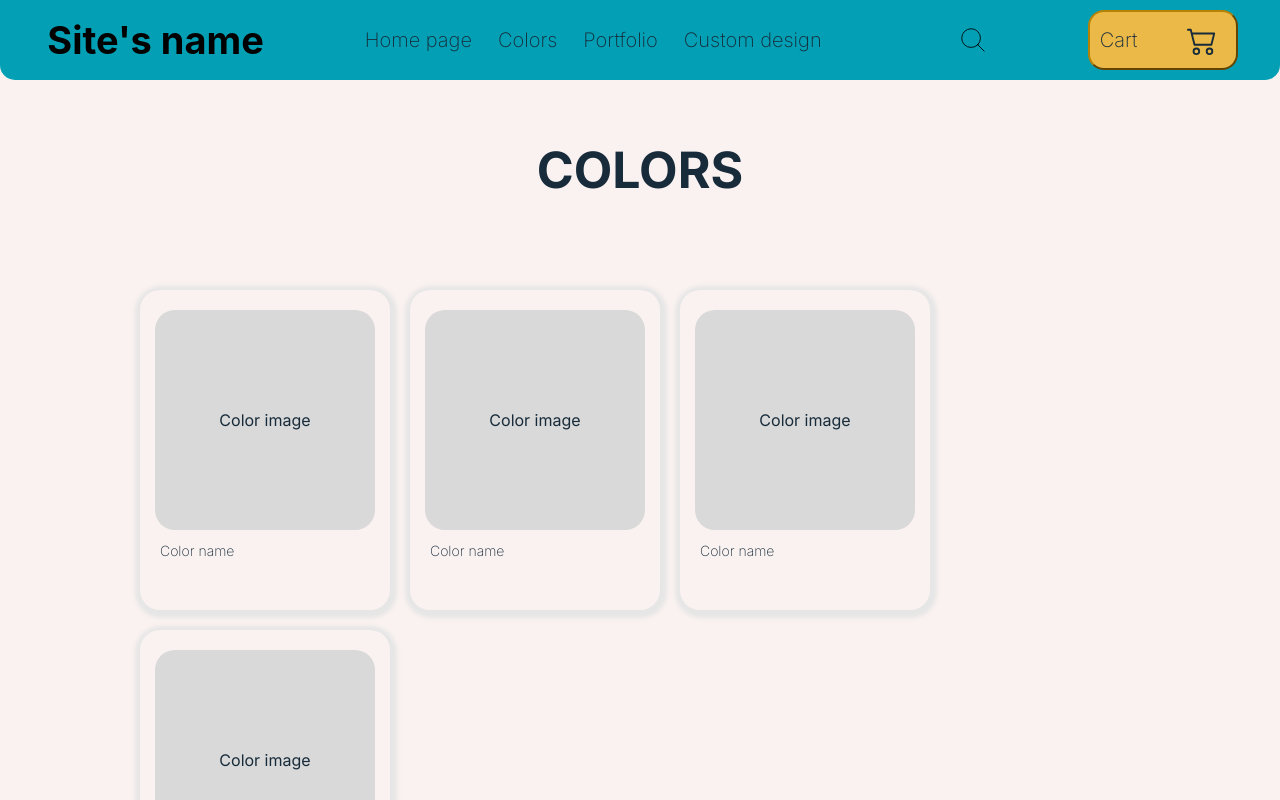
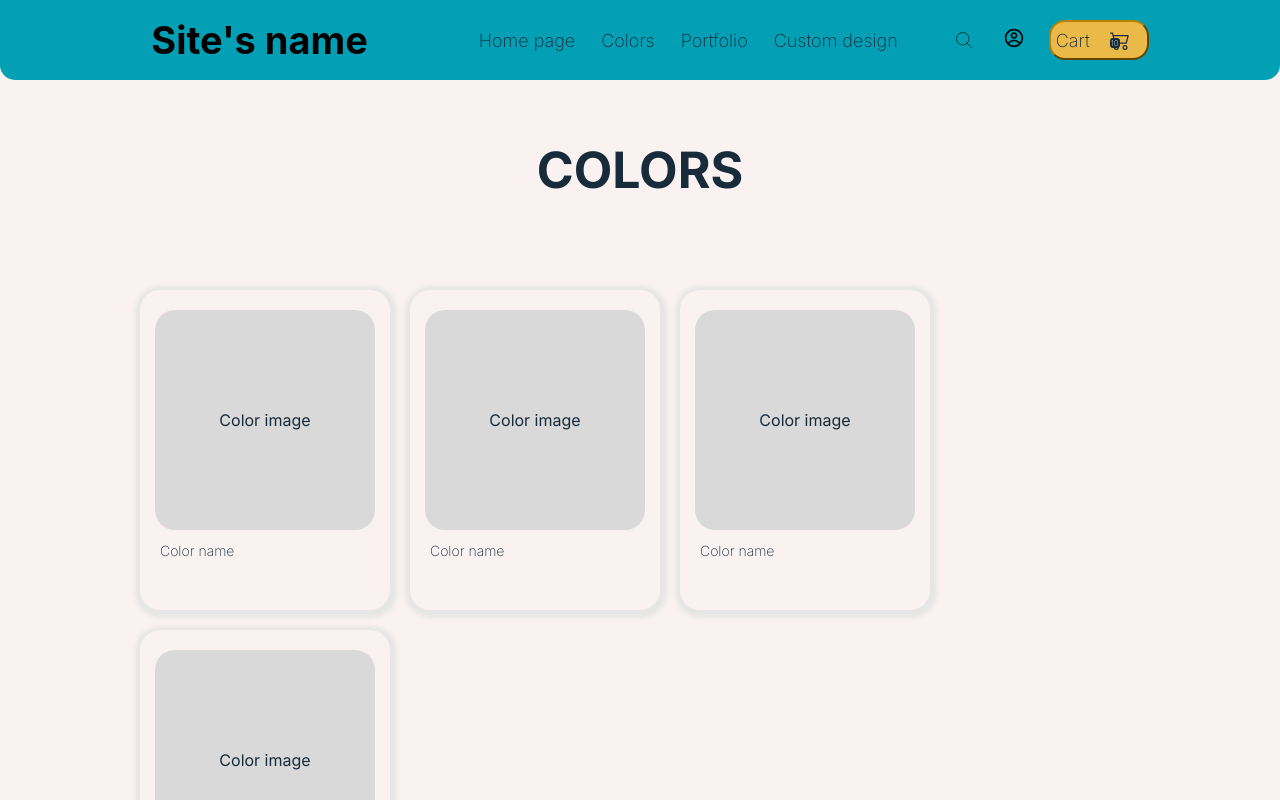
Before and after one commit to claudiamnegrea/printing-site, a React (Create React App) app: page /colors in a window 1280 px wide. Shown: the top 800 px of the page. Built offline with nearby package versions, Linux system fonts and the light colour scheme.

Commit message:
modified header and footer

```diff
--- a/src/components/footer/styles.module.css
+++ b/src/components/footer/styles.module.css
@@ -1,37 +1,54 @@
 @import url('https://fonts.googleapis.com/css2?family=Inter:ital,opsz,wght@0,14..32,100..900;1,14..32,100..900&display=swap');
+@media screen and (min-width: 750px) {
+    .wrapper {
+        flex-direction: row;
+        gap: 100px;
+    }
+}
 
-.wrapper{
+@media screen and (max-width: 750px) {
+    .wrapper {
+        flex-direction: column;
+
+        gap: 20px;
+    }
+}
+
+.wrapper {
     display: flex;
-    flex-direction: row;
     justify-content: center;
-    gap: 100px;
     background-color: #01353C;
     min-height: 210px;
 
 }
-.wrapper h1{
+
+.wrapper h1 {
     color: #FBF5F3;
     font-family: 'Inter';
     font-weight: 200;
     font-size: 18px;
 }
-.wrapper p{
+
+.wrapper p {
     color: #FBF5F3;
     font-family: 'Inter';
     font-weight: 100;
     font-size: 15px;
 }
-.phone{
+
+.phone {
     display: flex;
     flex-direction: row;
     gap: 10px;
 }
-.email{
+
+.email {
     display: flex;
     flex-direction: row;
     gap: 10px;
 }
-.insta{
+
+.insta {
     display: flex;
     flex-direction: row;
     gap: 10px;
--- a/src/components/header/index.jsx
+++ b/src/components/header/index.jsx
@@ -1,33 +1,75 @@
 import { Link } from "react-router-dom";
 import classes from "./style.module.css";
 import { HiOutlineMagnifyingGlass } from "react-icons/hi2";
+import { CgProfile } from "react-icons/cg";
 import { BsCart2 } from "react-icons/bs";
+import { NavLink } from "react-router-dom";
+import { SlMenu } from "react-icons/sl";
+import { useState } from "react";
+import { FaArrowLeft } from "react-icons/fa";
 
 export default function Header() {
+  const [visible, setVisible] = useState(false);
   return (
+    <div>
       <nav className={classes.header}>
         <h3>Site's name</h3>
-      <ul>
-        <Link to="/">
+        <ul className={classes.links}>
+          <NavLink to="/">
             <li>Home page</li>
-        </Link>
-        <Link to="/colors">
+          </NavLink>
+          <NavLink to="/colors">
             <li>Colors</li>
-        </Link>
-        <Link to="/portfolio">
+          </NavLink>
+          <NavLink to="/portfolio">
             <li>Portfolio</li>
-        </Link>
-        <Link to="/custom-design">
+          </NavLink>
+          <NavLink to="/custom-design">
             <li>Custom design</li>
-        </Link>
+          </NavLink>
         </ul>
         <HiOutlineMagnifyingGlass className={classes.search} />
-      <Link to="/cart">
+        <div className={classes.dropdown}>
+          <CgProfile className={classes.profile} />
+          <div className={classes.profile_items}>
+            <p>Orders</p>
+            <p>Logout</p>
+          </div>
+        </div>
+        <SlMenu onClick={() => setVisible(true)} className={classes.menu} />
+        <Link to="/cart" className={classes.cart}>
           <button>
             Cart
-          <BsCart2 className={classes.cart} />
+            <div className={classes.cart_icon_number}>
+              <BsCart2 className={classes.cart_icon} />
+              <p className={classes.number}>10</p>
+            </div>
           </button>
         </Link>
+        {visible ? (
+          <div className={classes.open_menu}>
+            <FaArrowLeft />
+            <p
+              onClick={() => setVisible(false)}
+              className={classes.back_button}
+            >
+              Back
+            </p>
+              <NavLink to="/" onClick={() => setVisible(false)}>
+                <li>Home page</li>
+              </NavLink>
+              <NavLink to="/colors" onClick={() => setVisible(false)}>
+                <li>Colors</li>
+              </NavLink>
+              <NavLink to="/portfolio" onClick={() => setVisible(false)}>
+                <li>Portfolio</li>
+              </NavLink>
+              <NavLink to="/custom-design" onClick={() => setVisible(false)}>
+                <li>Custom design</li>
+              </NavLink>
+          </div>
+        ) : null}
       </nav>
+    </div>
   );
 }
--- a/src/components/header/style.module.css
+++ b/src/components/header/style.module.css
@@ -1,4 +1,21 @@
 @import url('https://fonts.googleapis.com/css2?family=Inter:ital,opsz,wght@0,14..32,100..900;1,14..32,100..900&display=swap');
+
+@media screen and (min-width: 750px) {
+    .menu {
+        display: none;
+    }
+
+    .links {
+        display: flex;
+    }
+}
+
+@media screen and (max-width: 750px) {
+    .links {
+        display: none;
+    }
+}
+
 
 .header {
     display: flex;
@@ -10,6 +27,7 @@
     border-bottom-right-radius: 15px;
     align-items: center;
     text-decoration: none;
+    gap: 10px;
 }
 
 a:link {
@@ -24,7 +42,6 @@ a:link {
 
 .header ul {
     margin: 36px;
-    display: flex;
     list-style: none;
     gap: 26px;
 }
@@ -33,44 +50,143 @@ a:link {
     cursor: pointer;
     font-family: 'Inter';
     font-weight: 200;
-    font-size: 20px;
+    font-size: 18px;
     color: #172B3A;
 }
 
 .search {
-    width: 30px;
-    height: 30px;
-    margin-left: 100px;
-    margin-right: 80px;
+    width: 20px;
+    height: 20px;
+    margin-left: 10px;
+    margin-right: 10px;
     align-self: center;
     outline: #172B3A;
     stroke-width: 0.7;
+    overflow: visible;
 
 }
+
+.dropdown {
+    position: relative;
+    display: inline-block;
+}
+
+.profile_items {
+    position: absolute;
+    display: none;
+    background-color: #FBF5F3;
+    color: #172B3A;
+    overflow: visible;
+    border-radius: 2px;
+    border-color: #FAF2F0;
+    box-shadow: 1px 1px 2px 1px #e6e6e6;
+}
+
+.profile_items p {
+    font-family: 'Inter';
+    font-weight: 200;
+    font-size: 14px;
+    color: #172B3A;
+    padding: 3px;
+}
+
+.profile_items p:hover {
+    color: #2b5371;
+}
+
+.profile {
+    width: 20px;
+    height: 20px;
+    margin-left: 10px;
+    margin-right: 10px;
+    align-self: center;
+    outline: #172B3A;
+    overflow: visible;
+}
+
+.dropdown:hover .profile_items {
+    display: block;
+}
+
 
 .header button {
     display: flex;
     flex-direction: row;
-    margin: 20px;
+    margin: 5px;
     border-radius: 16px;
     border-color: #b78103;
     border-width: 2px;
     background: #EAB948;
-    width: 150px;
-    height: 60px;
-    padding: 10px;
+    width: 100px;
+    height: 40px;
+    padding: 5px;
+    justify-items: center;
     align-items: center;
     font-family: 'Inter';
     font-weight: 200;
-    font-size: 20px;
+    font-size: 18px;
     color: #172B3A;
+    gap: 20px;
+}
+
+.menu {
+    width: 5;
+    cursor: pointer;
 }
 
 .cart {
-    width: 30px;
-    height: 30px;
+    position: relative;
+}
+
+.cart_icon_number {
+    display: flex;
+    flex-direction: row;
+}
+
+.cart_icon {
+    width: 20px;
+    height: 20px;
     outline: #172B3A;
     stroke: none;
-    margin-left: 50px;
+}
+
+.number {
+    position: absolute;
+    margin-right: 1px;
+    margin-bottom: 1px;
+    width: 10px;
+    height: 10px;
+    text-align: center;
+    font-size: 8px;
+    font-family: 'inter';
+    color: #FAF2F0;
+    background-color: #172B3A;
+    border-radius: 3px;
+}
+
+.open_menu {
+    width: 100vmax;
+    position: absolute;
+    display: block;
+    margin: 10px;
+    background-color: #FBF5F3;
+    overflow: visible;
+    transition: all;
+    margin: 10px;
+    padding: 20px;
+    padding-top: 110px;
+}
+
+.open_menu li {
+    cursor: pointer;
+    list-style: none;
+}
+
+
+.back_button {
+    color: #172B3A;
+    font-family: "Inter";
+    font-weight: 200;
+    font-size: 24px;
 
 }
```
Lines whose indentation alone changed are shown as unchanged.
